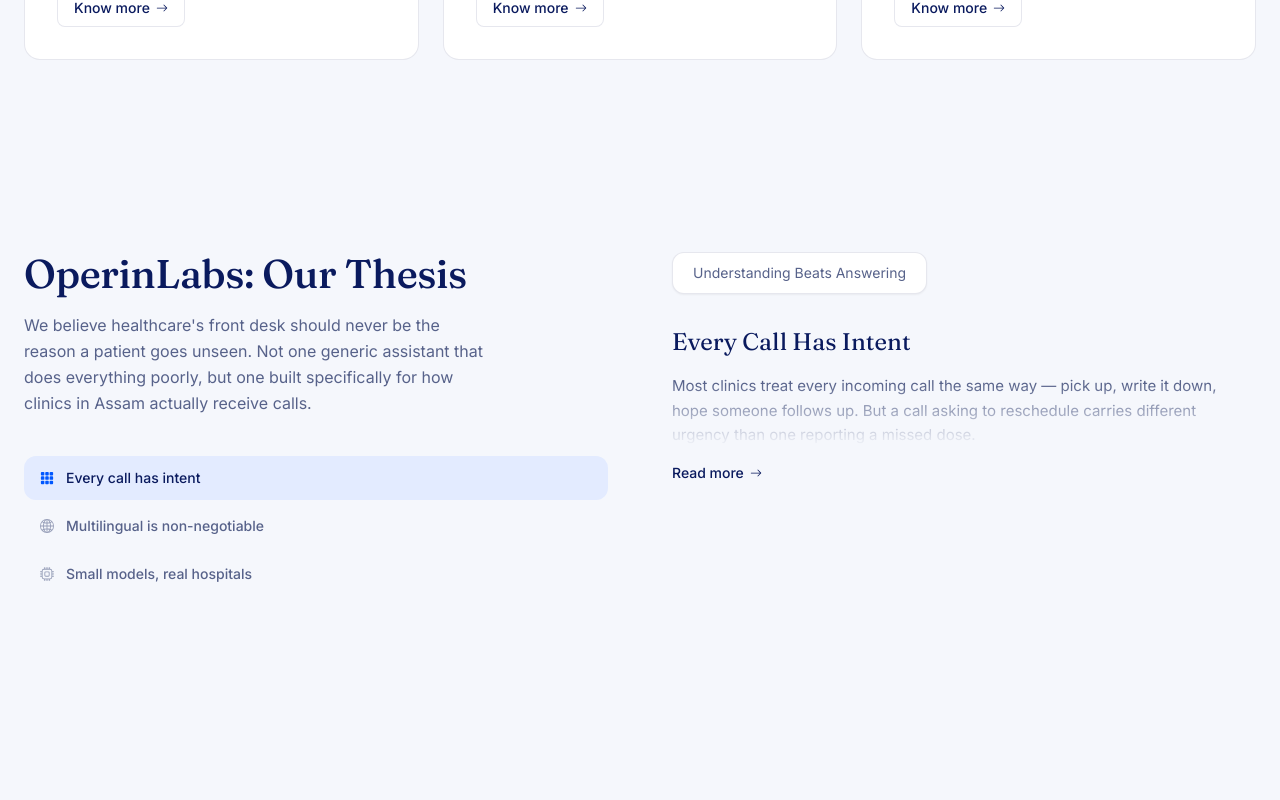
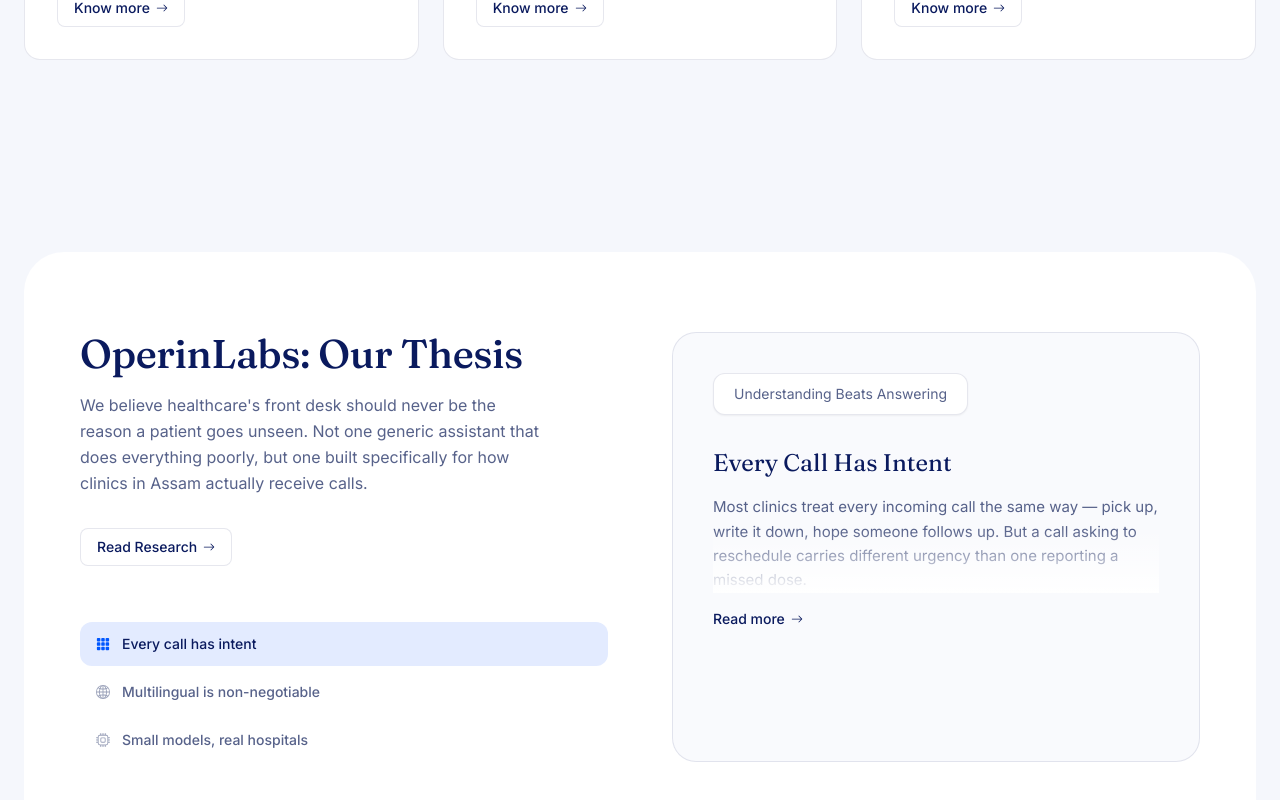
Before and after one commit to OperinLabs/OperinLabs-Landing-Page, a React (Vite) app: page / in a window 1280 px wide. Shown: the part 1826-2626 px from the top of the page. Before the commit the page ends 2518 px from the top, so only its background shows below. Built offline with nearby package versions, Linux system fonts and the light colour scheme.

Commit message:
Update Thesis.tsx

```diff
--- a/src/components/Thesis.tsx
+++ b/src/components/Thesis.tsx
@@ -54,7 +54,8 @@
 
   return (
     <section id="our-thesis" className="scroll-mt-24 bg-bg px-6 py-24">
-      <div className="mx-auto grid max-w-[90rem] gap-16 lg:grid-cols-2">
+      <div className="mx-auto max-w-[90rem] rounded-[40px] bg-white px-8 py-16 sm:px-14 sm:py-20">
+        <div className="grid gap-16 lg:grid-cols-2">
           {/* Left: intro + topic list */}
           <div>
             <h2 className="font-editorial font-medium text-ink text-[32px] sm:text-[40px] leading-[1.1] tracking-[-0.01em]">
@@ -67,7 +68,12 @@
               in Assam actually receive calls.
             </p>
 
-          <div className="mt-10 flex flex-col gap-1">
+            <button className="mt-8 inline-flex items-center gap-1.5 rounded-lg border border-line bg-white px-4 py-2 text-sm font-medium text-ink transition-colors hover:bg-accent-soft">
+              Read Research
+              <BsArrowRight className="text-xs" aria-hidden="true" />
+            </button>
+
+            <div className="mt-14 flex flex-col gap-1">
               {topics.map((t, i) => {
                 const Icon = t.icon;
                 return (
@@ -91,8 +97,8 @@
             </div>
           </div>
 
-        {/* Right: rotated caption + fading/expandable paragraph */}
-        <div className="relative">
+          {/* Right: nested card with rotated caption + fading/expandable paragraph */}
+          <div className="relative rounded-3xl border border-line bg-bg/60 p-8 sm:p-10">
             <motion.div
               key={topic.cardLabel}
               initial={{ opacity: 0, y: 8 }}
@@ -121,7 +127,7 @@
                   </p>
                   {!expanded && (
                     <div
-                    className="pointer-events-none absolute inset-x-0 bottom-0 h-16 bg-gradient-to-b from-transparent to-bg"
+                      className="pointer-events-none absolute inset-x-0 bottom-0 h-16 bg-gradient-to-b from-transparent to-white"
                       aria-hidden="true"
                     />
                   )}
@@ -141,6 +147,7 @@
             </AnimatePresence>
           </div>
         </div>
+      </div>
     </section>
   );
 }
```
Lines whose indentation alone changed are shown as unchanged.
